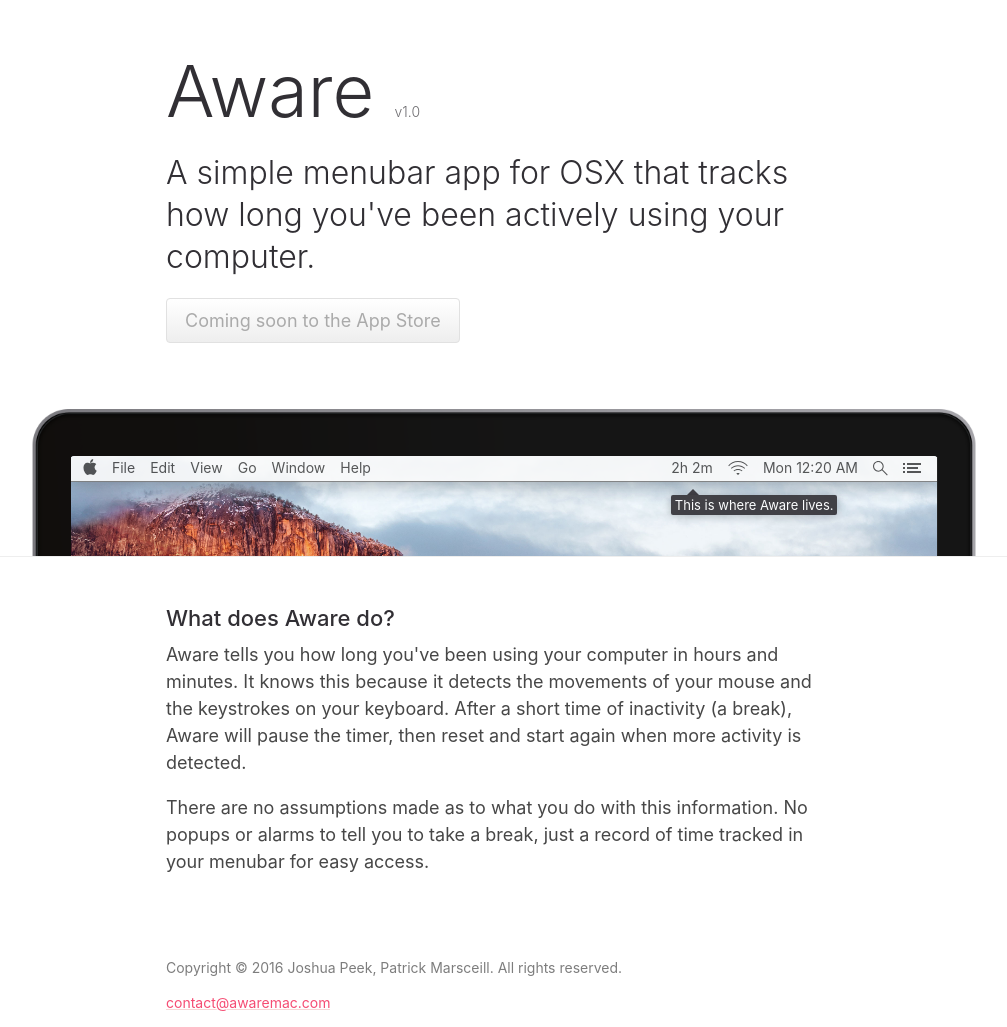
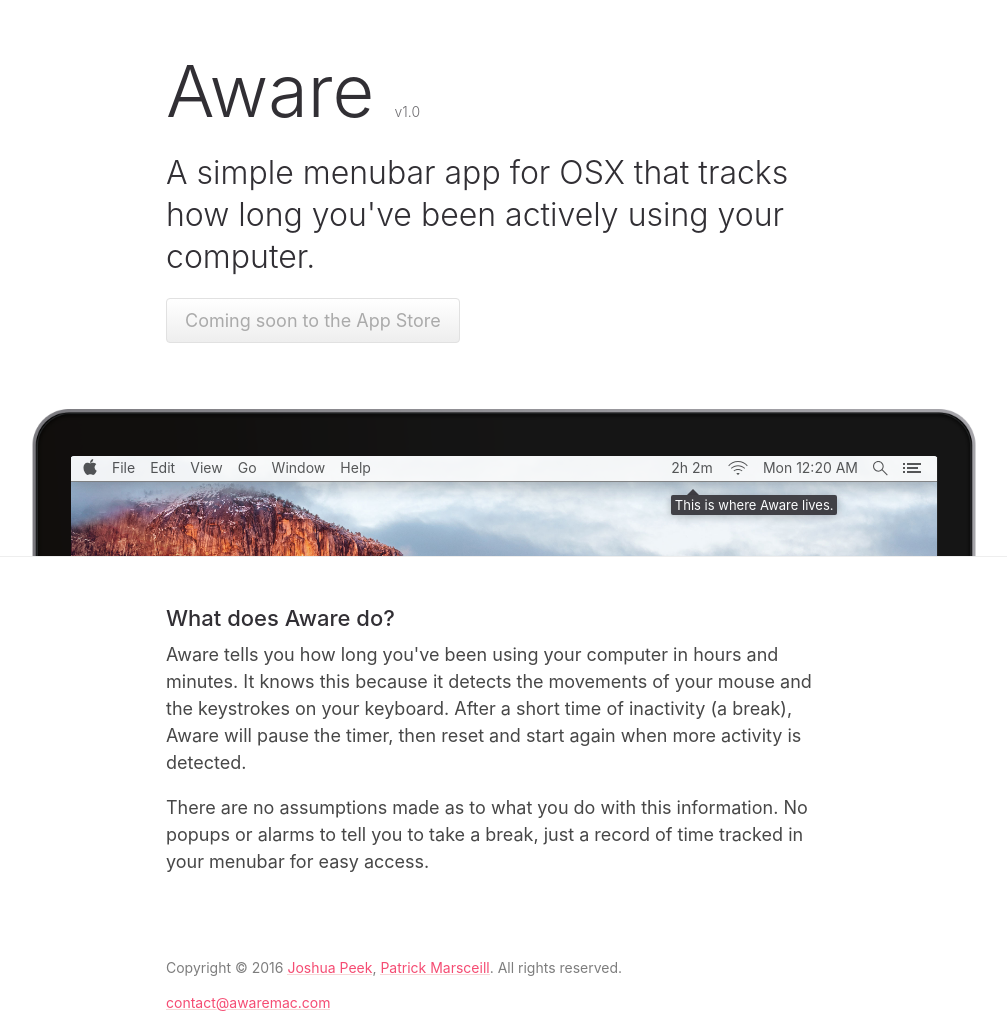
Before and after one commit to josh/Aware, a Jekyll site: the page built from index.html, in a window 1280 px wide. Shown: the whole page, without its empty margins (136-1143 px from the left). Built offline with Jekyll 4.4.1, drawn with Linux system fonts in a browser that asks for light colours.

Commit message:
Shameless self promotion.

```diff
--- a/_includes/footer.html
+++ b/_includes/footer.html
@@ -1,6 +1,6 @@
 <footer role="contentinfo" class="site-footer">
   <div class="container">
-    <p class="text-small text-muted">Copyright &copy; 2016 Joshua Peek, Patrick Marsceill. All rights reserved.</p>
+    <p class="text-small text-muted">Copyright &copy; 2016 <a href="http://joshpeek.com">Joshua Peek</a>, <a href="http://patrickmarsceill.com">Patrick Marsceill</a>. All rights reserved.</p>
     <p class="text-small text-muted"><a href="mailto:{{ site.email | escape }}">{{ site.email | escape }}</a></p>
   </div>
 </footer>
```
